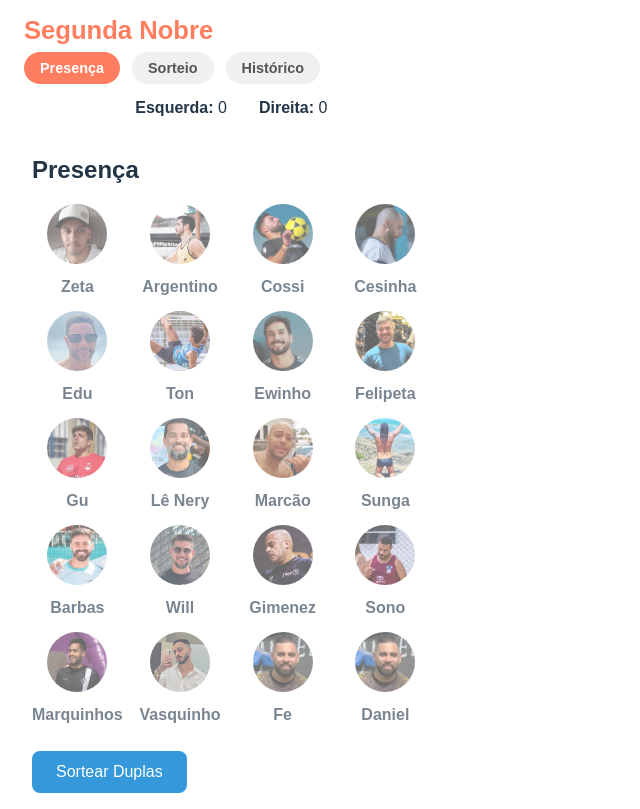
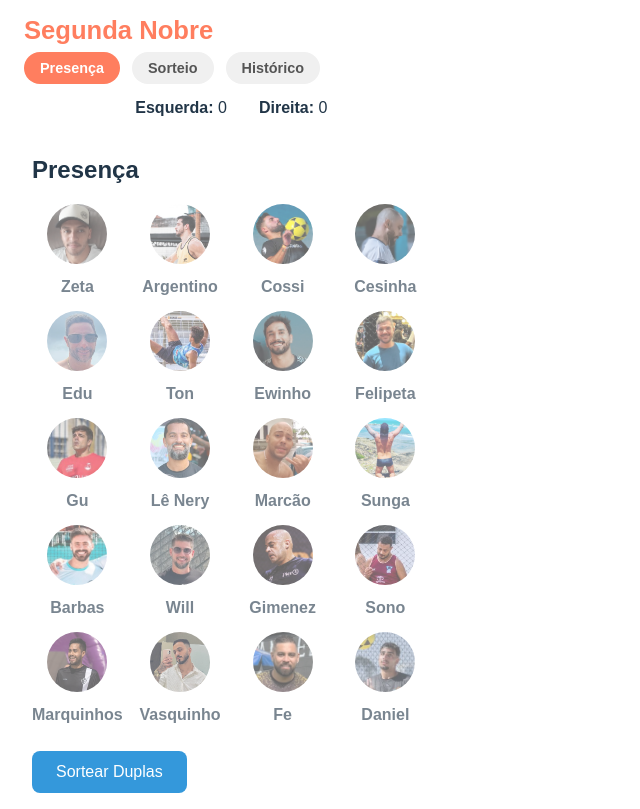
Before and after one commit to raffaelzeta/segunda-nobre, a React (Vite) app: page / in a window 1280 px wide. Shown: the whole page, without its empty margins (0-640 px from the left). Built offline with nearby package versions, Linux system fonts and the light colour scheme; no server answers; the database is empty.

Commit message:
inclui Dan

```diff
--- a/src/App.jsx
+++ b/src/App.jsx
@@ -172,4 +172,4 @@ export default App;
 
 
 // NÃO APAGAR - CÓDIGO PARA PUBLICAR AS ALTERAÇÕES
-// git add . && git commit -m "inclui Fe" && git push
+// git add . && git commit -m "inclui Dan" && git push
--- a/src/jogadores.js
+++ b/src/jogadores.js
@@ -143,7 +143,7 @@ const jogadores = [
         apelido: 'Daniel',
         nome: 'Daniel',
         // ladoPrincipal: 'direita',
-        foto: '/fotos/Fe.png'
+        foto: '/fotos/Daniel.png'
       }
     // Adicione o restante aqui...
   ]
```
